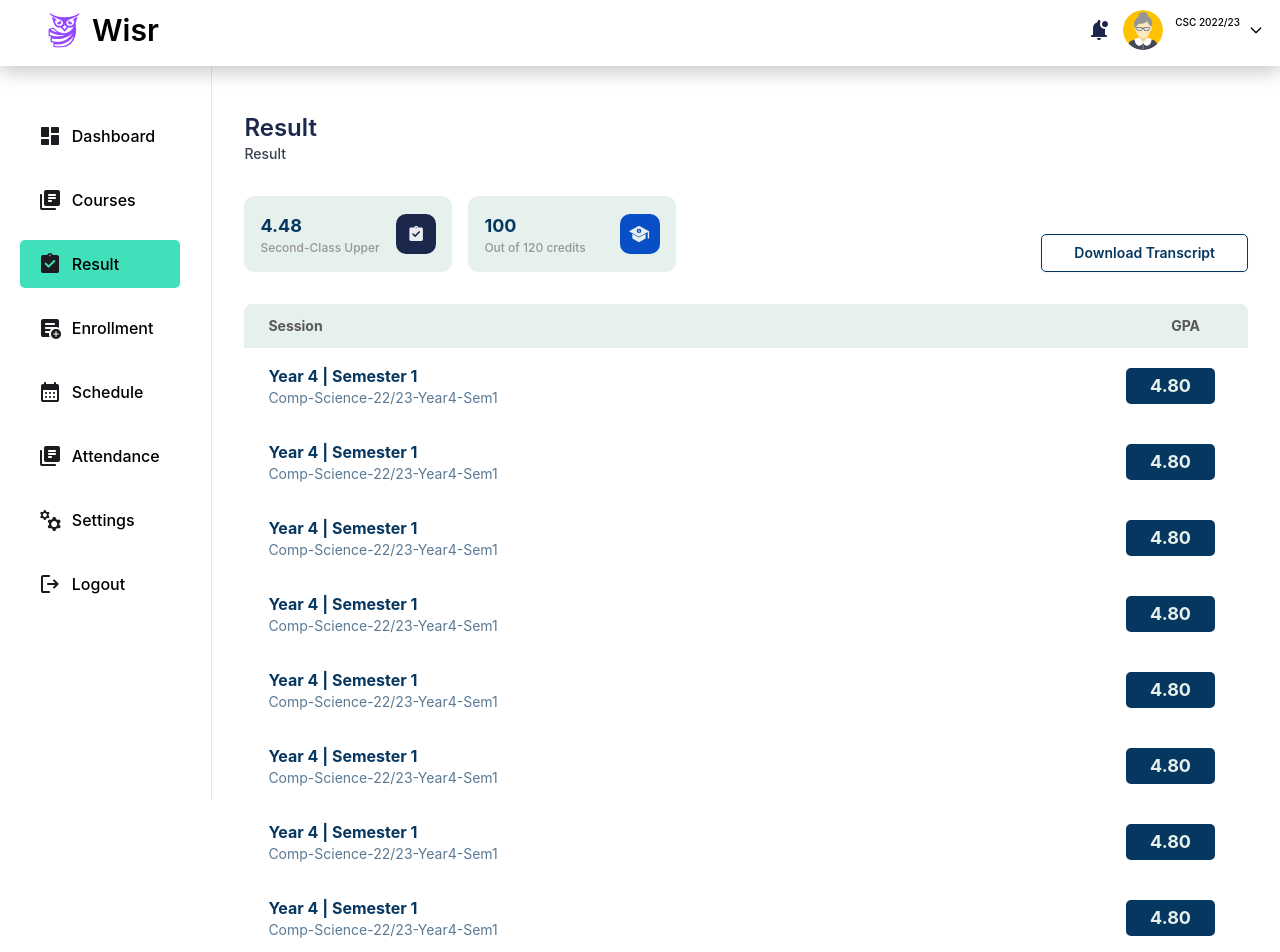
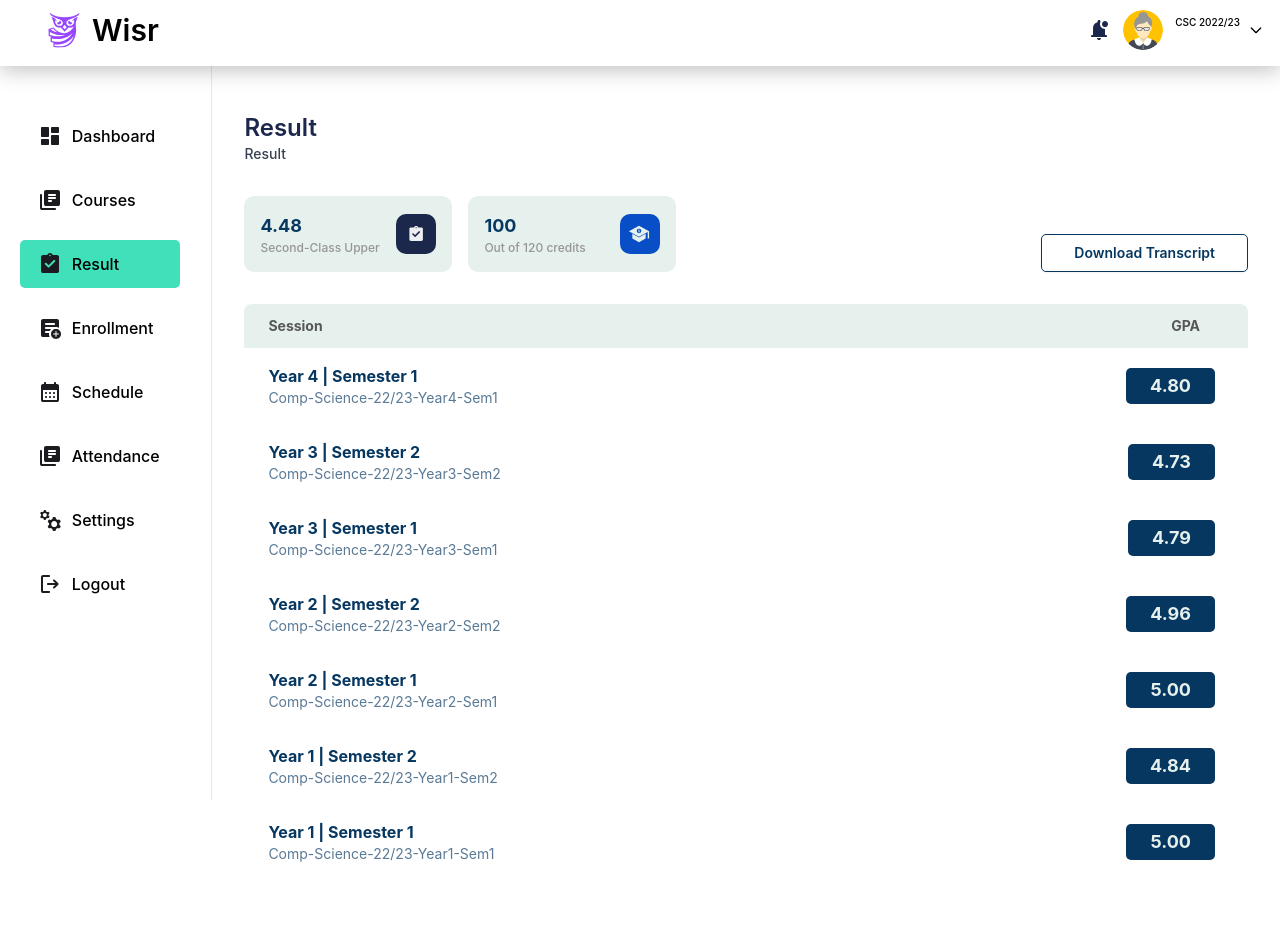
Before and after one commit to SILMS-Project/silms-nest-react, a React (Vite) app in the folder apps/silms-frontend/: page /result in a window 1280 px wide. Shown: the top 952 px of the page. After the commit the page ends 920 px from the top, so only its background shows below. Built offline with nearby package versions, Linux system fonts and the light colour scheme; no server answers.

Commit message:
Fix Results Page

```diff
--- a/apps/silms-frontend/src/pages/Results/ResultsPage.tsx
+++ b/apps/silms-frontend/src/pages/Results/ResultsPage.tsx
@@ -81,17 +81,17 @@ const ResultsPage = () => {
                     className="flex flex-col px-6 py-4 whitespace-nowrap"
                   >
                     <p className="text-custom-primary-1 font-bold text-base ">
-                      Year 4 | Semester 1
+                      Year 3 | Semester 2
                     </p>
                     <p className="text-custom-primary-2 font-normal text-sm">
-                      Comp-Science-22/23-Year4-Sem1
+                      Comp-Science-22/23-Year3-Sem2
                     </p>
                   </th>
                 </Link>
                 <td>
                   <div className="flex justify-end px-8">
                     <div className="bg-custom-primary-1 text-custom-secondary-3  px-6 py-1 font-bold text-lg rounded-[0.3125rem]">
-                      4.80
+                      4.73
                     </div>
                   </div>
                 </td>
@@ -102,17 +102,17 @@ const ResultsPage = () => {
                     className="flex flex-col px-6 py-4 whitespace-nowrap"
                   >
                     <p className="text-custom-primary-1 font-bold text-base ">
-                      Year 4 | Semester 1
+                      Year 3 | Semester 1
                     </p>
                     <p className="text-custom-primary-2 font-normal text-sm">
-                      Comp-Science-22/23-Year4-Sem1
+                      Comp-Science-22/23-Year3-Sem1
                     </p>
                   </th>
                 </Link>
                 <td>
                   <div className="flex justify-end px-8">
                     <div className="bg-custom-primary-1 text-custom-secondary-3  px-6 py-1 font-bold text-lg rounded-[0.3125rem]">
-                      4.80
+                      4.79
                     </div>
                   </div>
                 </td>
@@ -123,17 +123,17 @@ const ResultsPage = () => {
                     className="flex flex-col px-6 py-4 whitespace-nowrap"
                   >
                     <p className="text-custom-primary-1 font-bold text-base ">
-                      Year 4 | Semester 1
+                      Year 2 | Semester 2
                     </p>
                     <p className="text-custom-primary-2 font-normal text-sm">
-                      Comp-Science-22/23-Year4-Sem1
+                      Comp-Science-22/23-Year2-Sem2
                     </p>
                   </th>
                 </Link>
                 <td>
                   <div className="flex justify-end px-8">
                     <div className="bg-custom-primary-1 text-custom-secondary-3  px-6 py-1 font-bold text-lg rounded-[0.3125rem]">
-                      4.80
+                      4.96
                     </div>
                   </div>
                 </td>
@@ -144,17 +144,17 @@ const ResultsPage = () => {
                     className="flex flex-col px-6 py-4 whitespace-nowrap"
                   >
                     <p className="text-custom-primary-1 font-bold text-base ">
-                      Year 4 | Semester 1
+                      Year 2 | Semester 1
                     </p>
                     <p className="text-custom-primary-2 font-normal text-sm">
-                      Comp-Science-22/23-Year4-Sem1
+                      Comp-Science-22/23-Year2-Sem1
                     </p>
                   </th>
                 </Link>
                 <td>
                   <div className="flex justify-end px-8">
                     <div className="bg-custom-primary-1 text-custom-secondary-3  px-6 py-1 font-bold text-lg rounded-[0.3125rem]">
-                      4.80
+                      5.00
                     </div>
                   </div>
                 </td>
@@ -165,17 +165,17 @@ const ResultsPage = () => {
                     className="flex flex-col px-6 py-4 whitespace-nowrap"
                   >
                     <p className="text-custom-primary-1 font-bold text-base ">
-                      Year 4 | Semester 1
+                      Year 1 | Semester 2
                     </p>
                     <p className="text-custom-primary-2 font-normal text-sm">
-                      Comp-Science-22/23-Year4-Sem1
+                      Comp-Science-22/23-Year1-Sem2
                     </p>
                   </th>
                 </Link>
                 <td>
                   <div className="flex justify-end px-8">
                     <div className="bg-custom-primary-1 text-custom-secondary-3  px-6 py-1 font-bold text-lg rounded-[0.3125rem]">
-                      4.80
+                      4.84
                     </div>
                   </div>
                 </td>
@@ -186,38 +186,17 @@ const ResultsPage = () => {
                     className="flex flex-col px-6 py-4 whitespace-nowrap"
                   >
                     <p className="text-custom-primary-1 font-bold text-base ">
-                      Year 4 | Semester 1
+                      Year 1 | Semester 1
                     </p>
                     <p className="text-custom-primary-2 font-normal text-sm">
-                      Comp-Science-22/23-Year4-Sem1
+                      Comp-Science-22/23-Year1-Sem1
                     </p>
                   </th>
                 </Link>
                 <td>
                   <div className="flex justify-end px-8">
                     <div className="bg-custom-primary-1 text-custom-secondary-3  px-6 py-1 font-bold text-lg rounded-[0.3125rem]">
-                      4.80
-                    </div>
-                  </div>
-                </td>
-              </tr><tr className="bg-white dark:bg-gray-800 dark:border-gray-700 hover:bg-gray-50 dark:hover:bg-gray-600">
-                <Link to={`/result/${1}`} className="">
-                  <th
-                    scope="row"
-                    className="flex flex-col px-6 py-4 whitespace-nowrap"
-                  >
-                    <p className="text-custom-primary-1 font-bold text-base ">
-                      Year 4 | Semester 1
-                    </p>
-                    <p className="text-custom-primary-2 font-normal text-sm">
-                      Comp-Science-22/23-Year4-Sem1
-                    </p>
-                  </th>
-                </Link>
-                <td>
-                  <div className="flex justify-end px-8">
-                    <div className="bg-custom-primary-1 text-custom-secondary-3  px-6 py-1 font-bold text-lg rounded-[0.3125rem]">
-                      4.80
+                      5.00
                     </div>
                   </div>
                 </td>
```
